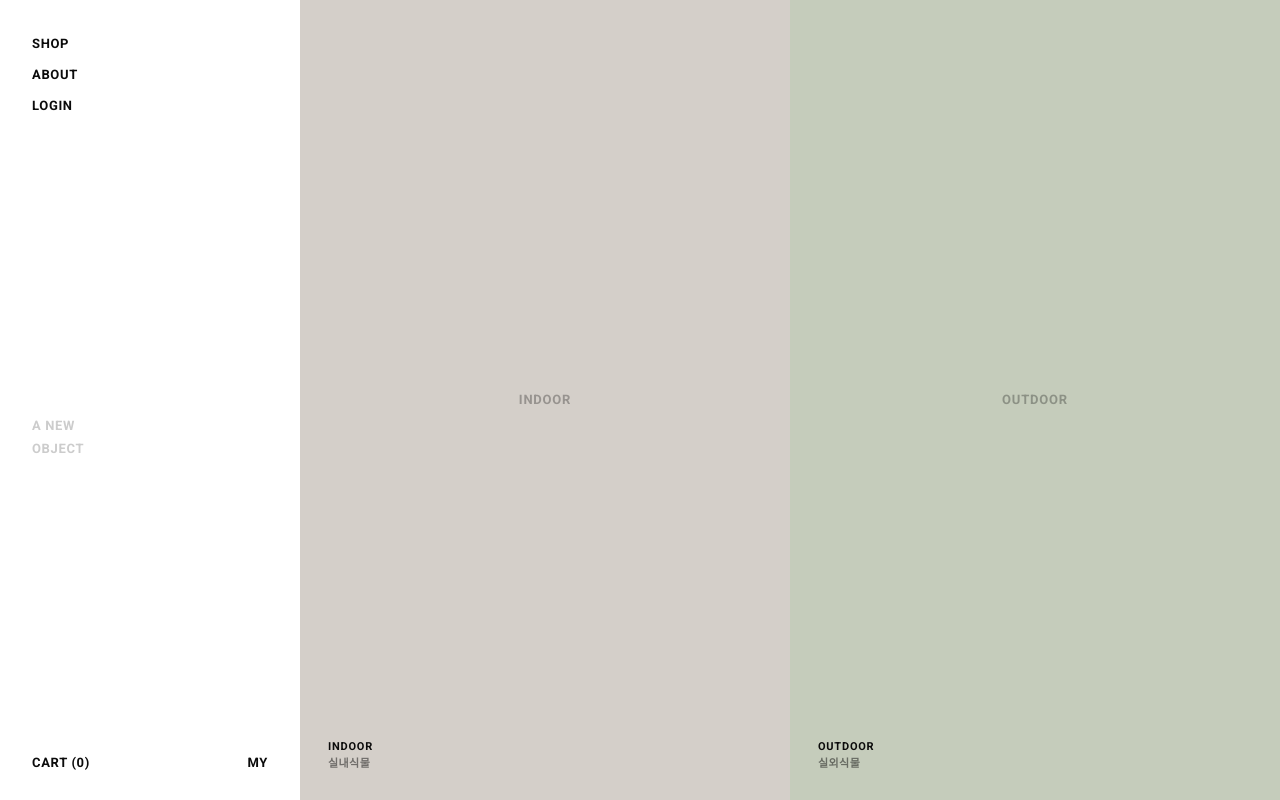
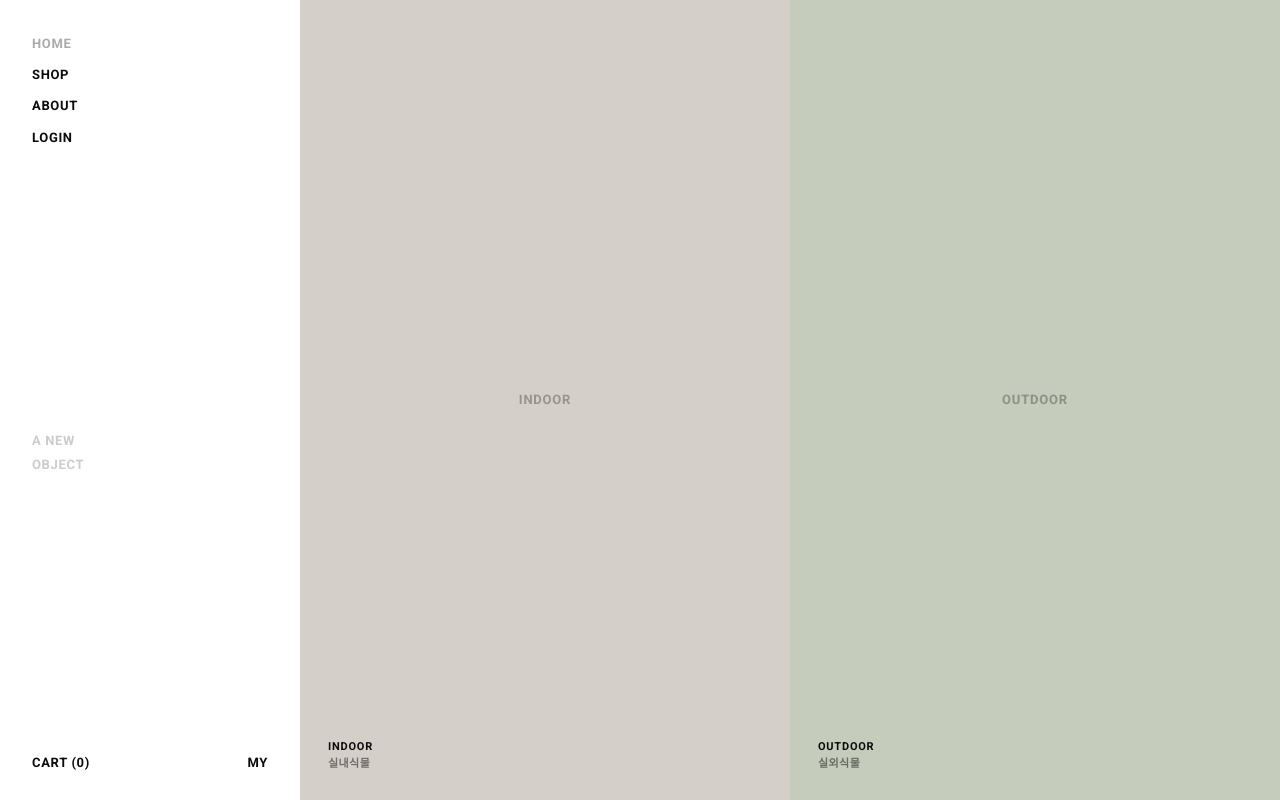
Before and after one commit to dhlim-blip/anewyobject, a Next.js app: page / in a window 1280 px wide. Shown: the top 800 px of the page. Built offline with nearby package versions, Linux system fonts and the light colour scheme.

Commit message:
feat(sidebar): add HOME link above SHOP
Co-Authored-By: Claude Sonnet 4.6 <noreply@anthropic.com>

```diff
--- a/src/components/layout/Sidebar.tsx
+++ b/src/components/layout/Sidebar.tsx
@@ -5,6 +5,7 @@ import { usePathname } from 'next/navigation'
 import { useCartStore } from '@/lib/cart-store'
 
 const NAV = [
+  { label: 'HOME', href: '/' },
   { label: 'SHOP', href: '/shop' },
   { label: 'ABOUT', href: '/about' },
   { label: 'LOGIN', href: '/login' },
```
